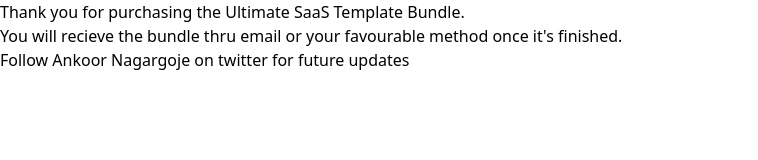
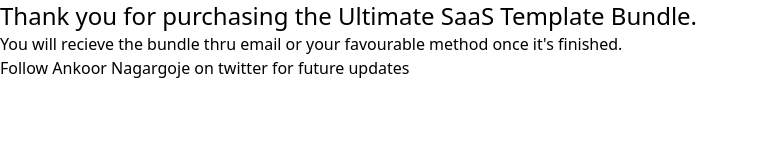
Before and after one commit to AnkoorNagargoje/AnkoorNagargoje.github.io, a plain HTML site: page index.html in a window 1280 px wide. Shown: the whole page, without its empty margins (0-758 px from the left). Drawn offline with nearby package versions, Linux system fonts and the light colour scheme.

Commit message:
Update index.html

```diff
--- a/index.html
+++ b/index.html
@@ -1,10 +1,10 @@
 <html>
 <head>
+  <title>Thank You for purchasing The Ultimate SaaS Template Bundle</title>
   <script src="https://cdn.tailwindcss.com"></script>
-  <title>Thank You for purchasing The Ultimate SaaS Template Bundle</title>
 </head>
 <body>
-<h1>Thank you for purchasing the Ultimate SaaS Template Bundle.</h1>
+<h1 class="text-2xl">Thank you for purchasing the Ultimate SaaS Template Bundle.</h1>
 <h3>You will recieve the bundle thru email or your favourable method once it's finished.</h3>
 
 <p>Follow Ankoor Nagargoje on <a href='https://twitter.com/ankoornagargoje'>twitter</a> for future updates</p>
```
